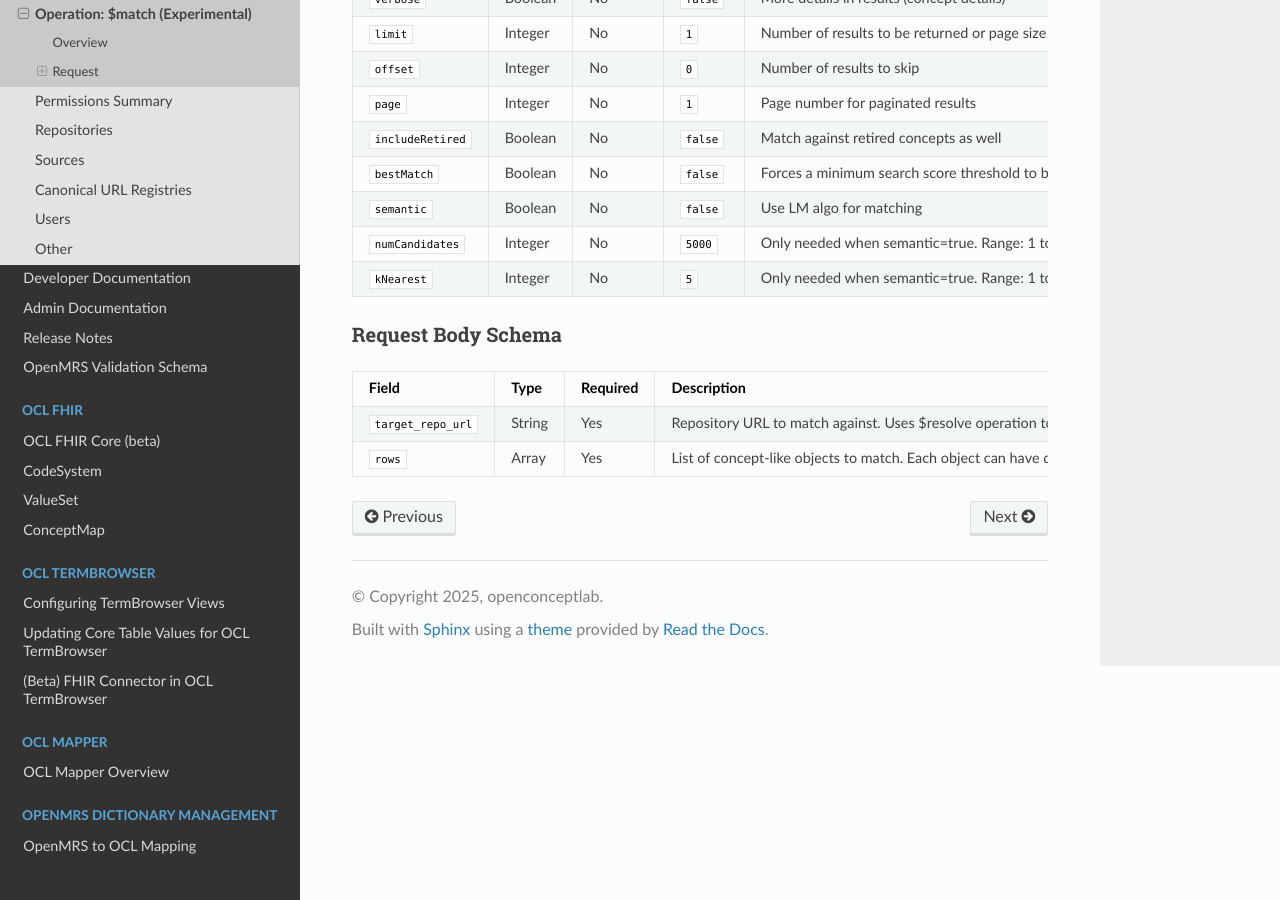
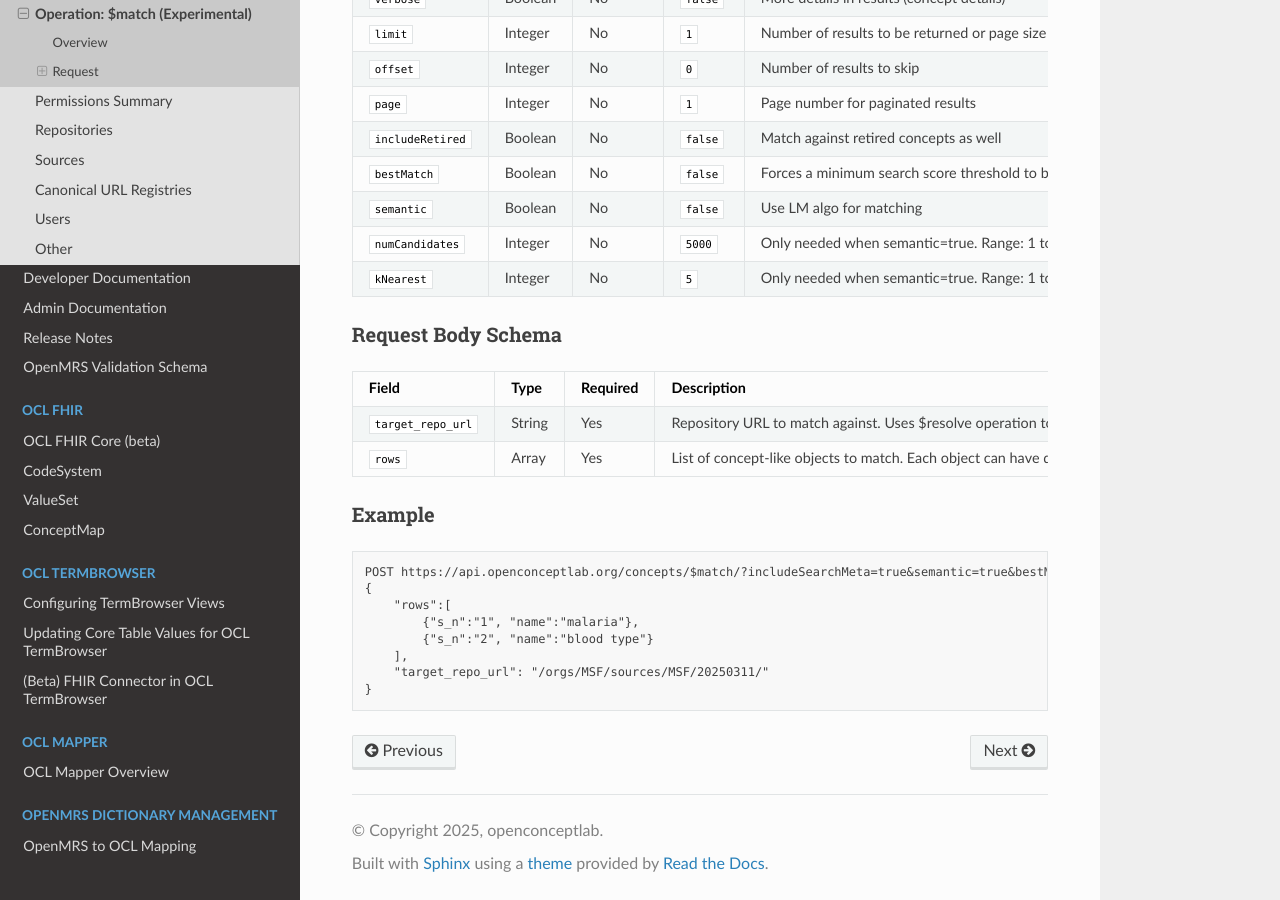
Before and after one commit to OpenConceptLab/ocl-docs, a Sphinx documentation site: the page built from docs/source/oclapi/apireference/match.md, in a window 1280 px wide and 900 px high, scrolled down 515 px. Built offline with Sphinx 7.4.7 and the Read the Docs theme 3.1.0, drawn with Linux system fonts in a browser that asks for light colours.

Commit message:
Update match.md

````diff
--- a/docs/source/oclapi/apireference/match.md
+++ b/docs/source/oclapi/apireference/match.md
@@ -27,3 +27,15 @@ POST /concepts/$match/
 |-------|------|----------|-------------|---------|
 | `target_repo_url` | String | Yes | Repository URL to match against. Uses $resolve operation to get the repo version | `/orgs/CIEL/sources/CIEL/` |
 | `rows` | Array | Yes | List of concept-like objects to match. Each object can have different structure | ... |
+
+### Example
+```
+POST https://api.openconceptlab.org/concepts/$match/?includeSearchMeta=true&semantic=true&bestMatch=true
+{
+    "rows":[
+        {"s_n":"1", "name":"malaria"},
+        {"s_n":"2", "name":"blood type"}
+    ],
+    "target_repo_url": "/orgs/MSF/sources/MSF/20250311/"
+}
+```
````
